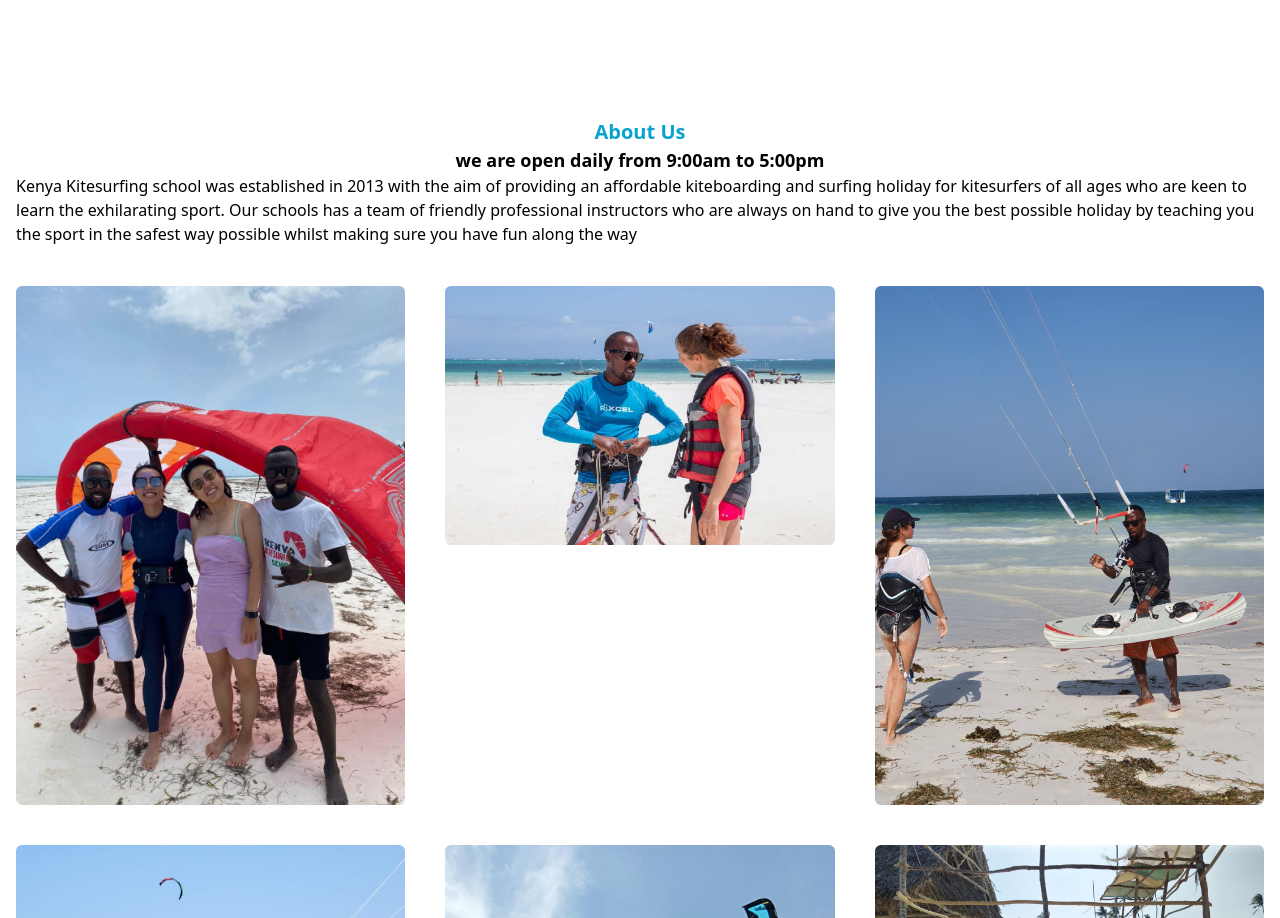
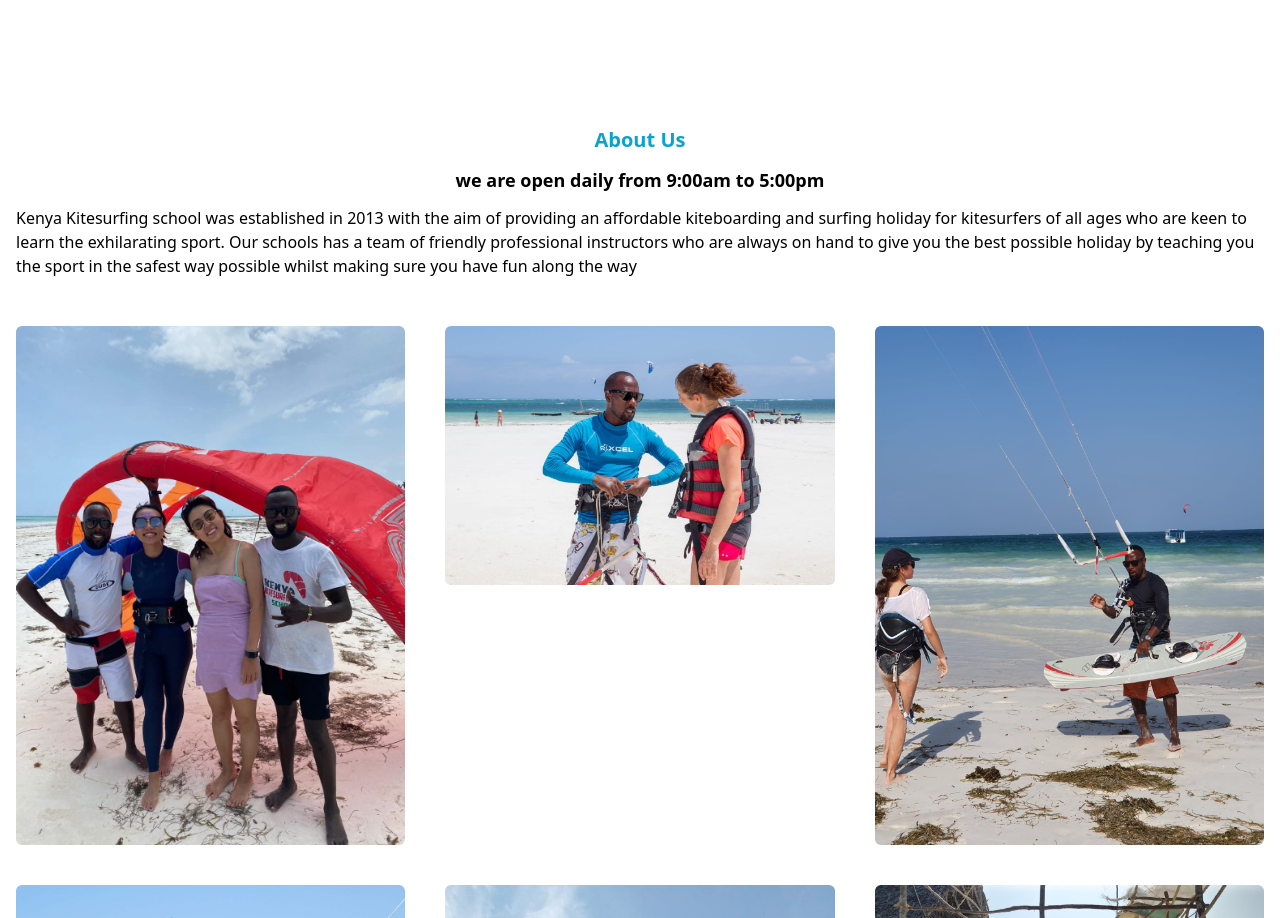
Before and after one commit to Gichohi-Simon/kitesuring-25, a Next.js app in the folder kitesurfing_25/: page / in a window 1280 px wide. Shown: the part 1292-2210 px from the top of the page. Built offline with nearby package versions, Linux system fonts and the light colour scheme.

Commit message:
added a breather between text

```diff
--- a/kitesurfing_25/src/app/components/About.tsx
+++ b/kitesurfing_25/src/app/components/About.tsx
@@ -5,13 +5,15 @@ import Image from 'next/image';
 const About = () => {
   return (
     <div id="about" className="mx-auto max-w-7xl px-4 py-10">
-      <div>
-        <h3 className="text-primary text-center text-xl font-bold">About Us</h3>
-        <h5 className="text-center text-lg font-bold">
+      <div className="">
+        <h3 className="text-primary py-2 text-center text-xl font-bold">
+          About Us
+        </h3>
+        <h5 className="py-1 text-center text-lg font-bold">
           we are open daily from 9:00am to 5:00pm
         </h5>
       </div>
-      <p className="text-center sm:text-left">
+      <p className="py-2 text-center sm:text-left">
         Kenya Kitesurfing school was established in 2013 with the aim of
         providing an affordable kiteboarding and surfing holiday for kitesurfers
         of all ages who are keen to learn the exhilarating sport. Our schools
```
